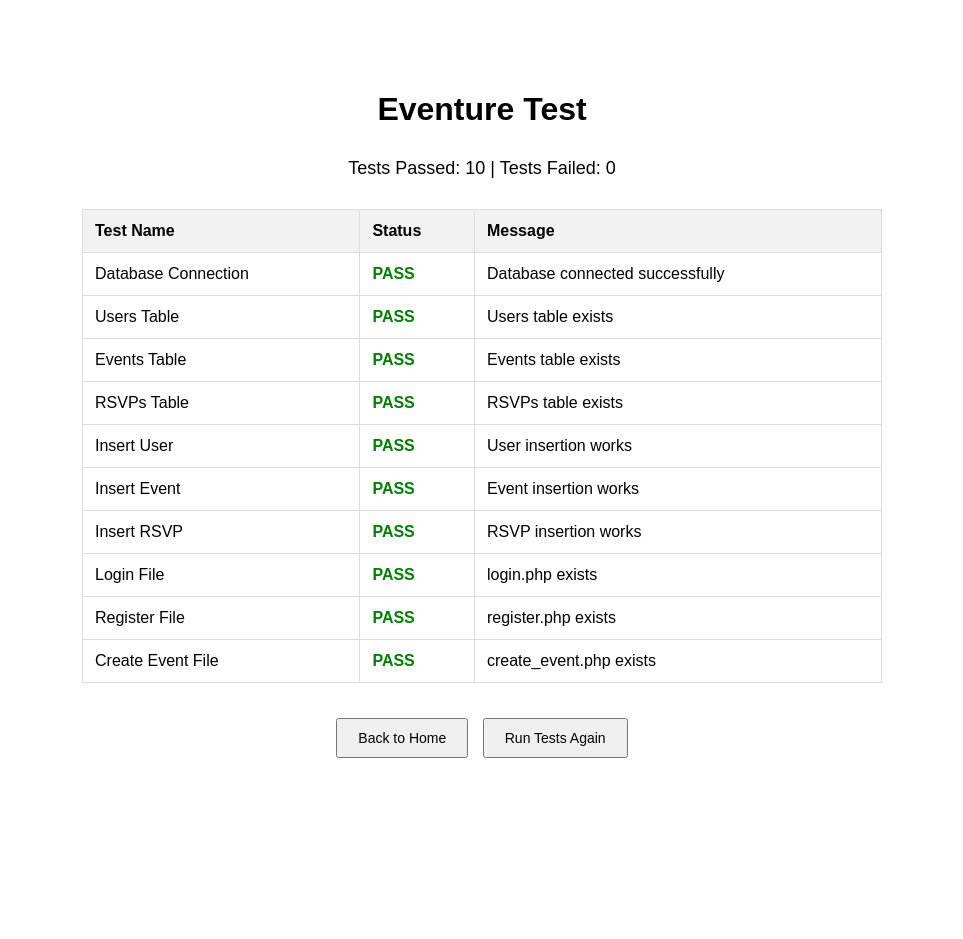
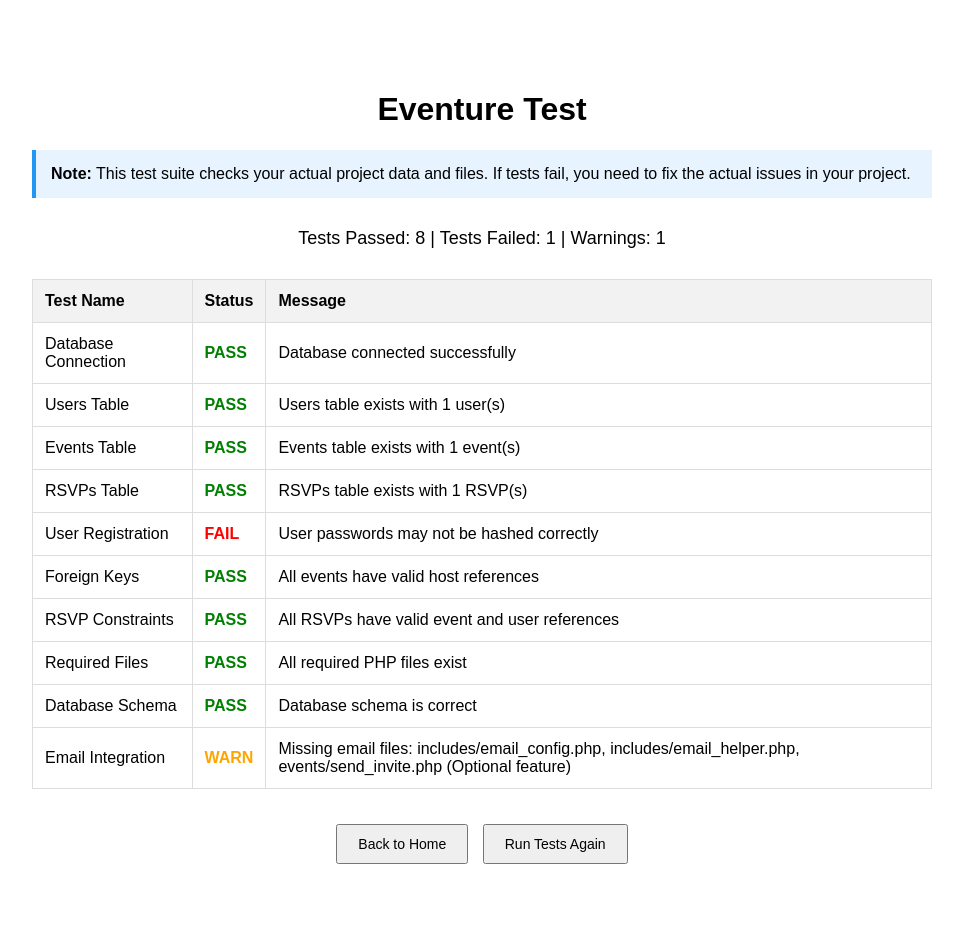
Before and after one commit to jennaballback/Eventure, a PHP site: page /MumboJumbo/test_suite.php in a window 1280 px wide. Shown: the whole page, without its empty margins (158-1121 px from the left). Before the commit the page ends 758 px from the top, so only its background shows below. Run offline with PHP 8.4, Linux system fonts and the light colour scheme; tables that the repository leaves empty hold one stand-in row (values such as "Sample post").

Commit message:
Update test_suite.php

```diff
--- a/test_suite.php
+++ b/test_suite.php
@@ -1,4 +1,7 @@
 <?php
+// test_suite.php
+// Place this file in the root directory of your project
+// Access it at: http://localhost/MumboJumbo-main/test_suite.php
 
 ini_set('display_errors', 1);
 ini_set('display_startup_errors', 1);
@@ -10,151 +13,200 @@ $test_results = [];
 
 // TEST 1: Database Connection
 function test_database_connection($conn) {
-    if ($conn) {
+    if ($conn && mysqli_ping($conn)) {
         return ['status' => 'PASS', 'message' => 'Database connected successfully'];
     } else {
         return ['status' => 'FAIL', 'message' => 'Database connection failed'];
     }
 }
 
-// TEST 2: Users Table Exists
+// TEST 2: Users Table Exists and Has Data
 function test_users_table($conn) {
     $result = mysqli_query($conn, "SHOW TABLES LIKE 'users'");
-    if (mysqli_num_rows($result) > 0) {
-        return ['status' => 'PASS', 'message' => 'Users table exists'];
+    if (mysqli_num_rows($result) == 0) {
+        return ['status' => 'FAIL', 'message' => 'Users table does not exist'];
+    }
+
+    $result = mysqli_query($conn, "SELECT COUNT(*) as count FROM users");
+    $row = mysqli_fetch_assoc($result);
+    $count = $row['count'];
+
+    if ($count > 0) {
+        return ['status' => 'PASS', 'message' => "Users table exists with {$count} user(s)"];
     } else {
-        return ['status' => 'FAIL', 'message' => 'Users table not found'];
+        return ['status' => 'FAIL', 'message' => 'Users table exists but has no data. Register a user first.'];
     }
 }
 
 // TEST 3: Events Table Exists
 function test_events_table($conn) {
     $result = mysqli_query($conn, "SHOW TABLES LIKE 'events'");
-    if (mysqli_num_rows($result) > 0) {
-        return ['status' => 'PASS', 'message' => 'Events table exists'];
-    } else {
-        return ['status' => 'FAIL', 'message' => 'Events table not found'];
+    if (mysqli_num_rows($result) == 0) {
+        return ['status' => 'FAIL', 'message' => 'Events table does not exist'];
     }
+
+    $result = mysqli_query($conn, "SELECT COUNT(*) as count FROM events");
+    $row = mysqli_fetch_assoc($result);
+    $count = $row['count'];
+
+    return ['status' => 'PASS', 'message' => "Events table exists with {$count} event(s)"];
 }
 
 // TEST 4: RSVPs Table Exists
 function test_rsvps_table($conn) {
     $result = mysqli_query($conn, "SHOW TABLES LIKE 'rsvps'");
-    if (mysqli_num_rows($result) > 0) {
-        return ['status' => 'PASS', 'message' => 'RSVPs table exists'];
+    if (mysqli_num_rows($result) == 0) {
+        return ['status' => 'FAIL', 'message' => 'RSVPs table does not exist'];
+    }
+
+    $result = mysqli_query($conn, "SELECT COUNT(*) as count FROM rsvps");
+    $row = mysqli_fetch_assoc($result);
+    $count = $row['count'];
+
+    return ['status' => 'PASS', 'message' => "RSVPs table exists with {$count} RSVP(s)"];
+}
+
+// TEST 5: User Registration Works (check password hashing)
+function test_user_registration($conn) {
+    $result = mysqli_query($conn, "SELECT password_hash FROM users LIMIT 1");
+    if (mysqli_num_rows($result) == 0) {
+        return ['status' => 'FAIL', 'message' => 'No users found. Register at least one user.'];
+    }
+
+    $row = mysqli_fetch_assoc($result);
+    $hash = $row['password_hash'];
+
+    if (strlen($hash) >= 60 && strpos($hash, '$') !== false) {
+        return ['status' => 'PASS', 'message' => 'User passwords are properly hashed'];
     } else {
-        return ['status' => 'FAIL', 'message' => 'RSVPs table not found'];
+        return ['status' => 'FAIL', 'message' => 'User passwords may not be hashed correctly'];
     }
 }
 
-// TEST 5: Can Insert Test User
-function test_insert_user($conn) {
-    $test_email = 'test_' . time() . '@test.com';
-    $password_hash = password_hash('testpass', PASSWORD_DEFAULT);
+// TEST 6: Foreign Keys Working (events reference users)
+function test_foreign_keys($conn) {
+    $result = mysqli_query($conn, "
+        SELECT COUNT(*) as count
+        FROM events e
+        LEFT JOIN users u ON e.host_id = u.user_id
+        WHERE u.user_id IS NULL
+    ");
 
-    $stmt = $conn->prepare("INSERT INTO users (first_name, last_name, email, password_hash) VALUES (?, ?, ?, ?)");
-    $first = 'Test'; $last = 'User';
-    $stmt->bind_param("ssss", $first, $last, $test_email, $password_hash);
+    $row = mysqli_fetch_assoc($result);
+    $orphaned = $row['count'];
 
-    if ($stmt->execute()) {
-        $user_id = $stmt->insert_id;
-        mysqli_query($conn, "DELETE FROM users WHERE user_id = $user_id");
-        $stmt->close();
-        return ['status' => 'PASS', 'message' => 'User insertion works'];
+    if ($orphaned == 0) {
+        return ['status' => 'PASS', 'message' => 'All events have valid host references'];
     } else {
-        $stmt->close();
-        return ['status' => 'FAIL', 'message' => 'User insertion failed: ' . $stmt->error];
+        return ['status' => 'FAIL', 'message' => "{$orphaned} event(s) have invalid host_id"];
     }
 }
 
-// TEST 6: Can Insert Test Event
-function test_insert_event($conn) {
-    $test_email = 'eventtest_' . time() . '@test.com';
-    $password_hash = password_hash('testpass', PASSWORD_DEFAULT);
-    $stmt = $conn->prepare("INSERT INTO users (first_name, last_name, email, password_hash) VALUES (?, ?, ?, ?)");
-    $first = 'Event'; $last = 'Tester';
-    $stmt->bind_param("ssss", $first, $last, $test_email, $password_hash);
-    $stmt->execute();
-    $user_id = $stmt->insert_id;
-    $stmt->close();
+// TEST 7: RSVP Constraints Working
+function test_rsvp_constraints($conn) {
+    $result = mysqli_query($conn, "
+        SELECT COUNT(*) as count
+        FROM rsvps r
+        LEFT JOIN events e ON r.event_id = e.event_id
+        LEFT JOIN users u ON r.user_id = u.user_id
+        WHERE e.event_id IS NULL OR u.user_id IS NULL
+    ");
 
-    $stmt = $conn->prepare("INSERT INTO events (host_id, title, description, location, start_time) VALUES (?, ?, ?, ?, ?)");
-    $title = 'Test Event'; $desc = 'Test'; $loc = 'Test Location'; $time = date('Y-m-d H:i:s', strtotime('+1 day'));
-    $stmt->bind_param("issss", $user_id, $title, $desc, $loc, $time);
+    $row = mysqli_fetch_assoc($result);
+    $orphaned = $row['count'];
 
-    if ($stmt->execute()) {
-        $event_id = $stmt->insert_id;
-        mysqli_query($conn, "DELETE FROM events WHERE event_id = $event_id");
-        mysqli_query($conn, "DELETE FROM users WHERE user_id = $user_id");
-        $stmt->close();
-        return ['status' => 'PASS', 'message' => 'Event insertion works'];
+    if ($orphaned == 0) {
+        return ['status' => 'PASS', 'message' => 'All RSVPs have valid event and user references'];
     } else {
-        mysqli_query($conn, "DELETE FROM users WHERE user_id = $user_id");
-        $stmt->close();
-        return ['status' => 'FAIL', 'message' => 'Event insertion failed: ' . $stmt->error];
+        return ['status' => 'FAIL', 'message' => "{$orphaned} RSVP(s) have invalid references"];
     }
 }
 
-// TEST 7: Can Insert Test RSVP
-function test_insert_rsvp($conn) {
-    $test_email = 'rsvptest_' . time() . '@test.com';
-    $password_hash = password_hash('testpass', PASSWORD_DEFAULT);
-    $stmt = $conn->prepare("INSERT INTO users (first_name, last_name, email, password_hash) VALUES (?, ?, ?, ?)");
-    $first = 'RSVP'; $last = 'Tester';
-    $stmt->bind_param("ssss", $first, $last, $test_email, $password_hash);
-    $stmt->execute();
-    $user_id = $stmt->insert_id;
-    $stmt->close();
+// TEST 8: Required PHP Files Exist
+function test_required_files() {
+    $required_files = [
+        'login.php',
+        'register.php',
+        'dashboard.php',
+        'logout.php',
+        'events/create_event.php',
+        'events/edit_event.php',
+        'events/delete_event.php',
+        'events/rsvp.php',
+        'events/view_events.php',
+        'events/event_rsvps.php',
+        'includes/db.php'
+    ];
 
-    $stmt = $conn->prepare("INSERT INTO events (host_id, title, location, start_time) VALUES (?, ?, ?, ?)");
-    $title = 'RSVP Test Event'; $loc = 'Test'; $time = date('Y-m-d H:i:s', strtotime('+1 day'));
-    $stmt->bind_param("isss", $user_id, $title, $loc, $time);
-    $stmt->execute();
-    $event_id = $stmt->insert_id;
-    $stmt->close();
+    $missing = [];
+    foreach ($required_files as $file) {
+        if (!file_exists($file)) {
+            $missing[] = $file;
+        }
+    }
 
-    $stmt = $conn->prepare("INSERT INTO rsvps (event_id, user_id, status) VALUES (?, ?, ?)");
-    $status = 'yes';
-    $stmt->bind_param("iis", $event_id, $user_id, $status);
-
-    if ($stmt->execute()) {
-        mysqli_query($conn, "DELETE FROM rsvps WHERE event_id = $event_id");
-        mysqli_query($conn, "DELETE FROM events WHERE event_id = $event_id");
-        mysqli_query($conn, "DELETE FROM users WHERE user_id = $user_id");
-        $stmt->close();
-        return ['status' => 'PASS', 'message' => 'RSVP insertion works'];
+    if (empty($missing)) {
+        return ['status' => 'PASS', 'message' => 'All required PHP files exist'];
     } else {
-        mysqli_query($conn, "DELETE FROM events WHERE event_id = $event_id");
-        mysqli_query($conn, "DELETE FROM users WHERE user_id = $user_id");
-        $stmt->close();
-        return ['status' => 'FAIL', 'message' => 'RSVP insertion failed: ' . $stmt->error];
+        return ['status' => 'FAIL', 'message' => 'Missing files: ' . implode(', ', $missing)];
     }
 }
 
-// TEST 8: Login.php File Exists
-function test_login_file() {
-    if (file_exists('login.php')) {
-        return ['status' => 'PASS', 'message' => 'login.php exists'];
+// TEST 9: Database Schema Check
+function test_database_schema($conn) {
+    $expected_columns = [
+        'users' => ['user_id', 'first_name', 'last_name', 'email', 'password_hash', 'created_at'],
+        'events' => ['event_id', 'host_id', 'title', 'description', 'location', 'start_time', 'end_time', 'theme', 'is_canceled', 'created_at'],
+        'rsvps' => ['rsvp_id', 'event_id', 'user_id', 'status', 'responded_at']
+    ];
+
+    $schema_issues = [];
+
+    foreach ($expected_columns as $table => $columns) {
+        $result = mysqli_query($conn, "DESCRIBE $table");
+        if (!$result) {
+            $schema_issues[] = "Table $table does not exist";
+            continue;
+        }
+
+        $existing_columns = [];
+        while ($row = mysqli_fetch_assoc($result)) {
+            $existing_columns[] = $row['Field'];
+        }
+
+        foreach ($columns as $col) {
+            if (!in_array($col, $existing_columns)) {
+                $schema_issues[] = "$table missing column: $col";
+            }
+        }
+    }
+
+    if (empty($schema_issues)) {
+        return ['status' => 'PASS', 'message' => 'Database schema is correct'];
     } else {
-        return ['status' => 'FAIL', 'message' => 'login.php not found'];
+        return ['status' => 'FAIL', 'message' => implode('; ', $schema_issues)];
     }
 }
 
-// TEST 9: Register.php File Exists
-function test_register_file() {
-    if (file_exists('register.php')) {
-        return ['status' => 'PASS', 'message' => 'register.php exists'];
+// TEST 10: Email Configuration Files
+function test_email_files() {
+    $email_files = [
+        'includes/email_config.php',
+        'includes/email_helper.php',
+        'events/send_invite.php'
+    ];
+
+    $missing = [];
+    foreach ($email_files as $file) {
+        if (!file_exists($file)) {
+            $missing[] = $file;
+        }
+    }
+
+    if (empty($missing)) {
+        return ['status' => 'PASS', 'message' => 'All email integration files exist'];
     } else {
-        return ['status' => 'FAIL', 'message' => 'register.php not found'];
-    }
-}
-
-// TEST 10: Create Event File Exists
-function test_create_event_file() {
-    if (file_exists('events/create_event.php')) {
-        return ['status' => 'PASS', 'message' => 'create_event.php exists'];
-    } else {
-        return ['status' => 'FAIL', 'message' => 'create_event.php not found'];
+        return ['status' => 'WARN', 'message' => 'Missing email files: ' . implode(', ', $missing) . ' (Optional feature)'];
     }
 }
 
@@ -163,19 +215,21 @@ $test_results['Database Connection'] = test_database_connection($conn);
 $test_results['Users Table'] = test_users_table($conn);
 $test_results['Events Table'] = test_events_table($conn);
 $test_results['RSVPs Table'] = test_rsvps_table($conn);
-$test_results['Insert User'] = test_insert_user($conn);
-$test_results['Insert Event'] = test_insert_event($conn);
-$test_results['Insert RSVP'] = test_insert_rsvp($conn);
-$test_results['Login File'] = test_login_file();
-$test_results['Register File'] = test_register_file();
-$test_results['Create Event File'] = test_create_event_file();
+$test_results['User Registration'] = test_user_registration($conn);
+$test_results['Foreign Keys'] = test_foreign_keys($conn);
+$test_results['RSVP Constraints'] = test_rsvp_constraints($conn);
+$test_results['Required Files'] = test_required_files();
+$test_results['Database Schema'] = test_database_schema($conn);
+$test_results['Email Integration'] = test_email_files();
 
 $conn->close();
 
 $passed = 0;
 $failed = 0;
+$warnings = 0;
 foreach ($test_results as $result) {
     if ($result['status'] === 'PASS') $passed++;
+    elseif ($result['status'] === 'WARN') $warnings++;
     else $failed++;
 }
 ?>
@@ -187,7 +241,7 @@ foreach ($test_results as $result) {
     <style>
         body {
             font-family: Arial, sans-serif;
-            max-width: 800px;
+            max-width: 900px;
             margin: 50px auto;
             padding: 20px;
         }
@@ -220,6 +274,10 @@ foreach ($test_results as $result) {
             color: red;
             font-weight: bold;
         }
+        .warn {
+            color: orange;
+            font-weight: bold;
+        }
         .buttons {
             text-align: center;
             margin-top: 30px;
@@ -230,13 +288,24 @@ foreach ($test_results as $result) {
             margin: 5px;
             cursor: pointer;
         }
+        .info-box {
+            background-color: #e7f3ff;
+            padding: 15px;
+            margin: 20px 0;
+            border-left: 4px solid #2196F3;
+        }
     </style>
 </head>
 <body>
     <h1>Eventure Test</h1>
 
+    <div class="info-box">
+        <strong>Note:</strong> This test suite checks your actual project data and files.
+        If tests fail, you need to fix the actual issues in your project.
+    </div>
+
     <div class="summary">
-        <p>Tests Passed: <?= $passed ?> | Tests Failed: <?= $failed ?></p>
+        <p>Tests Passed: <?= $passed ?> | Tests Failed: <?= $failed ?> | Warnings: <?= $warnings ?></p>
     </div>
 
     <table>
```
